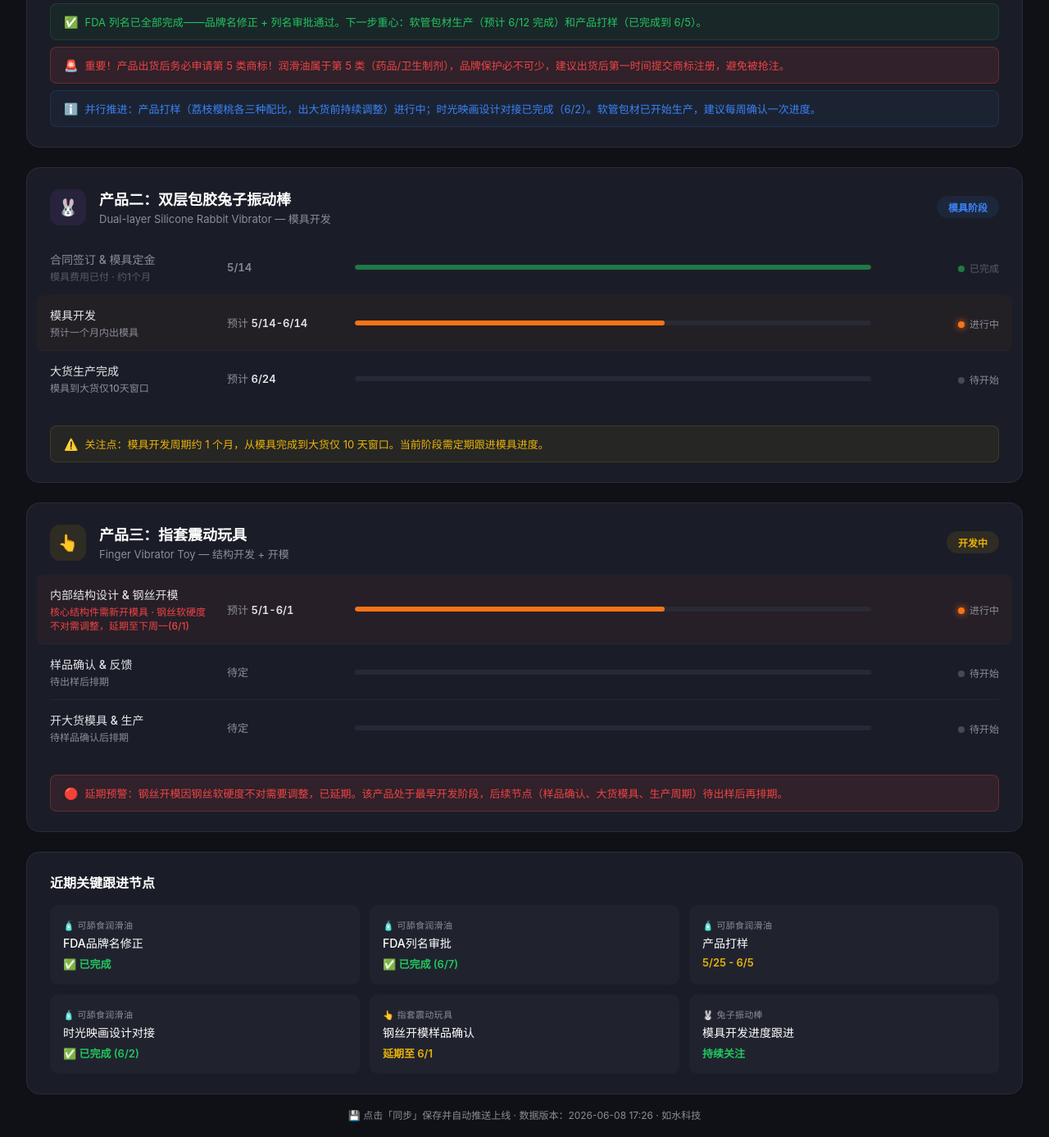
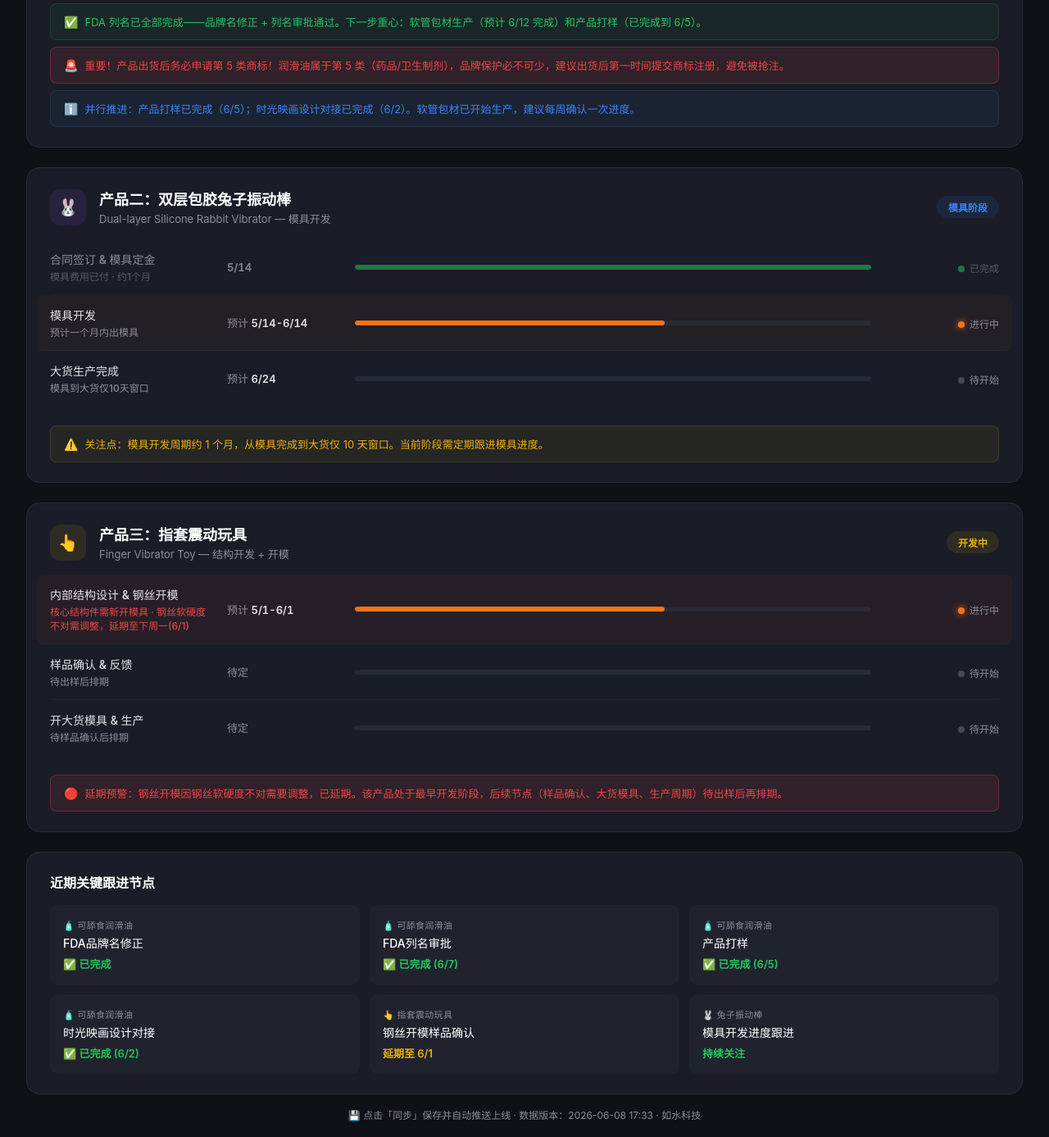
Before and after one commit to Jasonnnchen/product-progress, a plain HTML site: page index.html in a window 1280 px wide. Shown: the part 1020-2407 px from the top of the page at 82% size. Drawn offline with Linux system fonts and the light colour scheme.

Commit message:
feat: T1.9 产品打样已完成 (6/5)

```diff
--- a/data.json
+++ b/data.json
@@ -1,6 +1,6 @@
 {
-  "updatedAt": "2026-06-08 17:26",
-  "version": 4,
+  "updatedAt": "2026-06-08 17:33",
+  "version": 5,
   "keyDates": [
     {
       "product": "🧴 可舔食润滑油",
@@ -17,8 +17,8 @@
     {
       "product": "🧴 可舔食润滑油",
       "event": "产品打样",
-      "date": "5/25 - 6/5",
-      "cls": "soon"
+      "date": "✅ 已完成 (6/5)",
+      "cls": "done"
     },
     {
       "product": "🧴 可舔食润滑油",
@@ -96,9 +96,9 @@
           "desc": "荔枝樱桃各三种配比 · 出大货前持续调整",
           "startDate": "5/25",
           "endDate": "6/5",
-          "actualDate": "",
-          "status": "in_progress",
-          "progress": 35
+          "actualDate": "6/5",
+          "status": "completed",
+          "progress": 100
         },
         {
           "id": "T1.10",
@@ -160,7 +160,7 @@
         {
           "type": "blue",
           "icon": "ℹ️",
-          "text": "并行推进：产品打样（荔枝樱桃各三种配比，出大货前持续调整）进行中；时光映画设计对接已完成（6/2）。软管包材已开始生产，建议每周确认一次进度。"
+          "text": "并行推进：产品打样已完成（6/5）；时光映画设计对接已完成（6/2）。软管包材已开始生产，建议每周确认一次进度。"
         }
       ]
     },
```
Also changed, not shown: index.html (+1 -1 lines), product-progress.html (+1 -1 lines), 1 other file.
